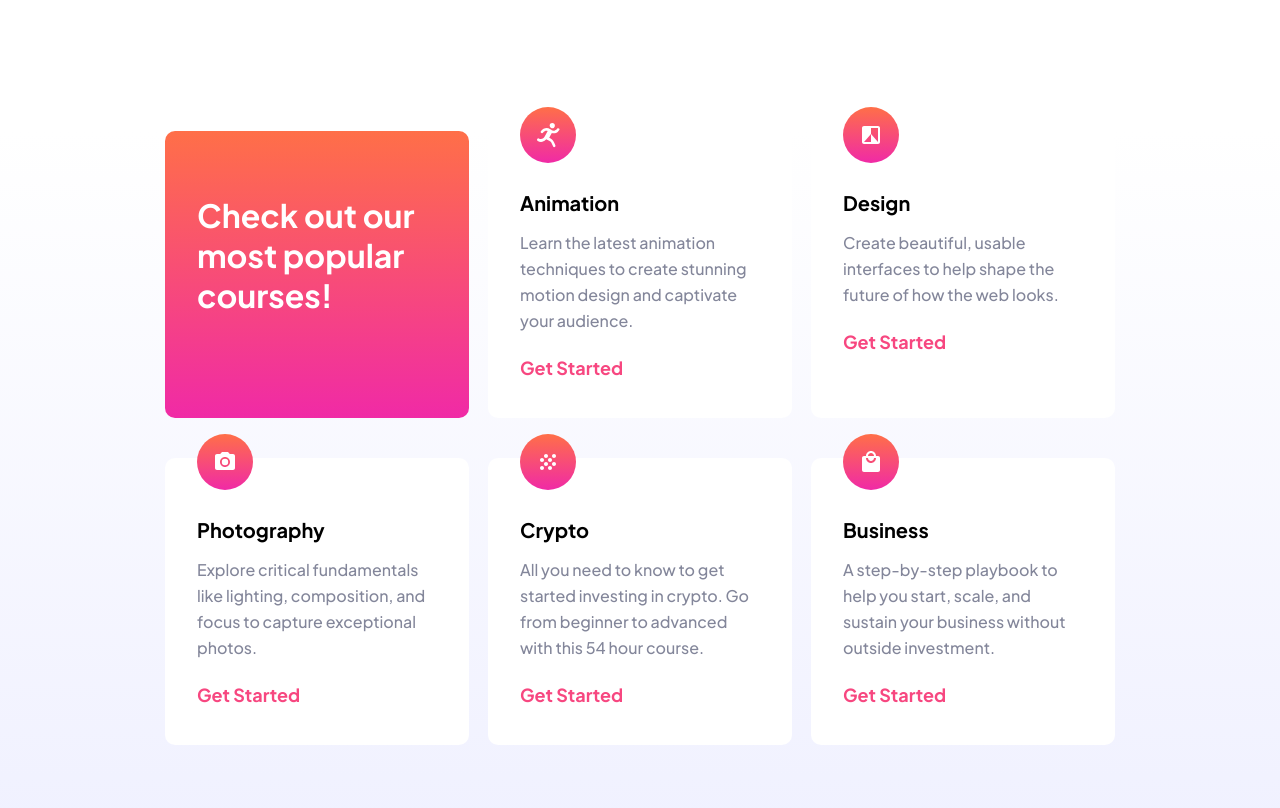
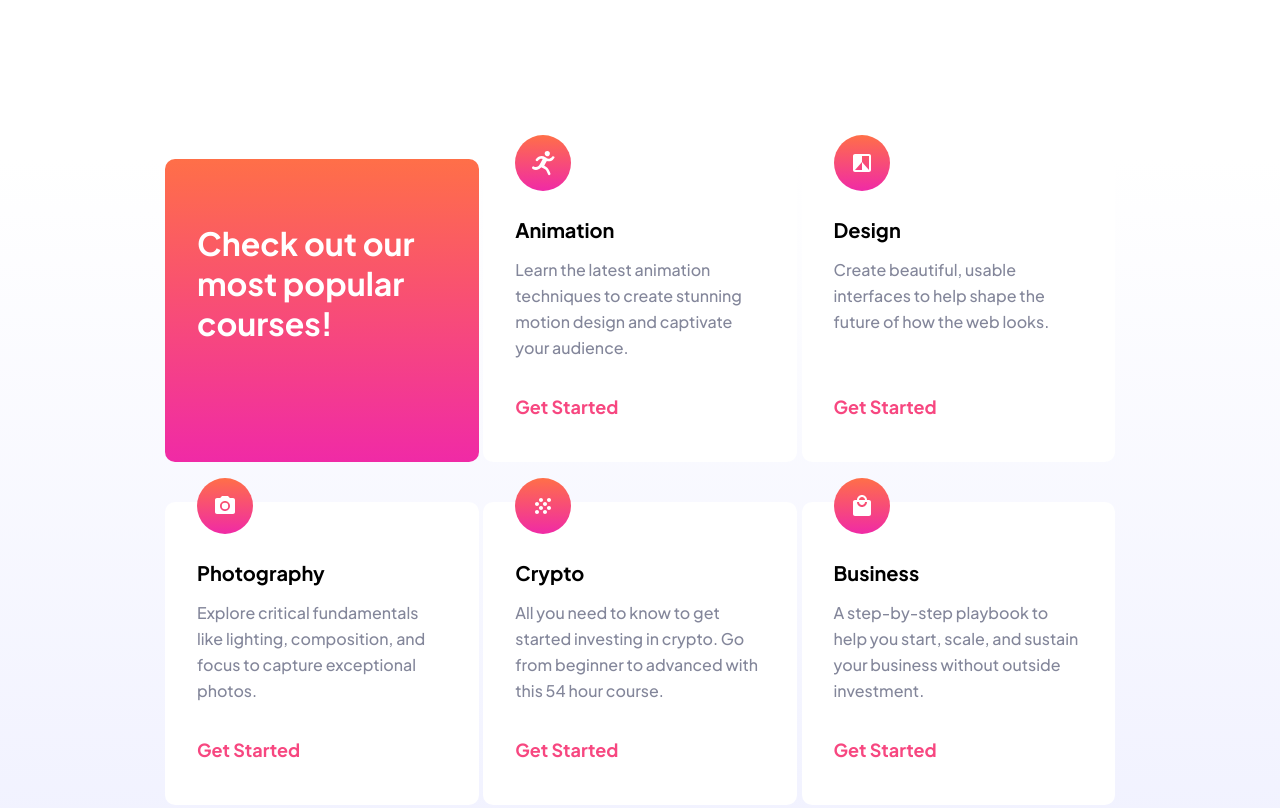
Before and after one commit to alvarolsr/skilled-elearning-landing-page, a plain HTML site: page index.html in a window 1280 px wide. Shown: the part 722-1530 px from the top of the page. Drawn offline with Linux system fonts and the light colour scheme.

Commit message:
Set internal card content as a table
Used table layout for the content of each course card, so the "get started" link can be vertically aligned to bottom.

```diff
--- a/index.html
+++ b/index.html
@@ -56,21 +56,41 @@
           class="icon"
           src="./assets/icon-animation.svg"
         />
+        <table class="course-content">
+          <tr>
+            <td class="table-top">
               <h3>Animation</h3>
               <p class="course-description">
-          Learn the latest animation techniques to create stunning motion design
-          and captivate your audience.
+                Learn the latest animation techniques to create stunning motion
+                design and captivate your audience.
               </p>
+            </td>
+          </tr>
+          <tr>
+            <td class="table-bottom">
               <a>Get Started</a>
+            </td>
+          </tr>
+        </table>
       </div>
       <div class="card course-card">
         <img alt="design-icon" class="icon" src="./assets/icon-design.svg" />
+        <table class="course-content">
+          <tr>
+            <td class="table-top">
               <h3>Design</h3>
               <p class="course-description">
-          Create beautiful, usable interfaces to help shape the future of how
-          the web looks.
+                Create beautiful, usable interfaces to help shape the future of
+                how the web looks.
               </p>
+            </td>
+          </tr>
+          <tr>
+            <td class="table-bottom">
               <a>Get Started</a>
+            </td>
+          </tr>
+        </table>
       </div>
 
       <div class="card course-card">
@@ -79,21 +99,41 @@
           class="icon"
           src="./assets/icon-photography.svg"
         />
+        <table class="course-content">
+          <tr>
+            <td class="table-top">
               <h3>Photography</h3>
               <p class="course-description">
-          Explore critical fundamentals like lighting, composition, and focus to
-          capture exceptional photos.
+                Explore critical fundamentals like lighting, composition, and
+                focus to capture exceptional photos.
               </p>
+            </td>
+          </tr>
+          <tr>
+            <td class="table-bottom">
               <a>Get Started</a>
+            </td>
+          </tr>
+        </table>
       </div>
       <div class="card course-card">
         <img alt="crypto-icon" class="icon" src="./assets/icon-crypto.svg" />
+        <table class="course-content">
+          <tr>
+            <td class="table-top">
               <h3>Crypto</h3>
               <p class="course-description">
                 All you need to know to get started investing in crypto. Go from
                 beginner to advanced with this 54 hour course.
               </p>
+            </td>
+          </tr>
+          <tr>
+            <td class="table-bottom">
               <a>Get Started</a>
+            </td>
+          </tr>
+        </table>
       </div>
       <div class="card course-card">
         <img
@@ -101,12 +141,22 @@
           class="icon"
           src="./assets/icon-business.svg"
         />
+        <table class="course-content">
+          <tr>
+            <td class="table-top">
               <h3>Business</h3>
               <p class="course-description">
-          A step-by-step playbook to help you start, scale, and sustain your
-          business without outside investment.
+                A step-by-step playbook to help you start, scale, and sustain
+                your business without outside investment.
               </p>
+            </td>
+          </tr>
+          <tr>
+            <td class="table-bottom">
               <a>Get Started</a>
+            </td>
+          </tr>
+        </table>
       </div>
     </section>
     <footer>
--- a/styles/styles.css
+++ b/styles/styles.css
@@ -180,6 +180,19 @@ button {
   margin-bottom: 24px;
 }
 
+.course-content {
+  height: 100%;
+  border-spacing: 0;
+}
+
+.table-top {
+  vertical-align: top;
+}
+
+.table-bottom {
+  vertical-align: bottom;
+}
+
 /* Styles for tablets */
 @media screen and (min-width: 481px) {
   body {
@@ -203,7 +216,6 @@ button {
 
   /* */
   .title-box {
-    /*width: 52vw;*/
     min-width: 398px;
     margin-top: 105px;
     margin-bottom: 172px;
@@ -224,14 +236,21 @@ button {
   }
 
   .card {
-    box-sizing: border-box;
     width: 49%;
-    max-width: 339px;
     padding: 0px 21px 32px 32px;
+    min-height: 259px;
   }
 
   .checkout-card {
     padding-top: 56px;
+  }
+
+  .course-content {
+    padding-bottom: 32px;
+  }
+
+  .course-description {
+    margin-bottom: 0;
   }
 }
 
@@ -304,9 +323,7 @@ button {
   }
 
   .title-box {
-    /*width: 32vw;*/
-    min-width: 457px;
-    max-width: 457px;
+    width: 457px;
     margin-top: 146px;
     margin-bottom: 226px;
   }
@@ -320,7 +337,7 @@ button {
 
   .card {
     box-sizing: border-box;
-    width: 32%;
+    width: 33%;
     max-width: 350px;
     padding: 0px 32px 40px 32px;
   }
@@ -330,4 +347,12 @@ button {
     font-size: 32px;
     line-height: 40px;
   }
+
+  .course-content {
+    padding-bottom: 40px;
+  }
+
+  .course-description {
+    margin-bottom: 0;
+  }
 }
```
Also changed, not shown: styles/styles-dist.css (+1 -1 lines). Lines whose indentation alone changed are shown as unchanged.
